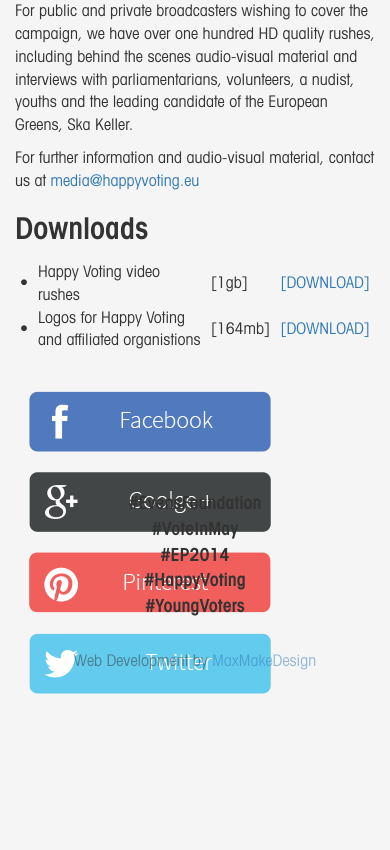
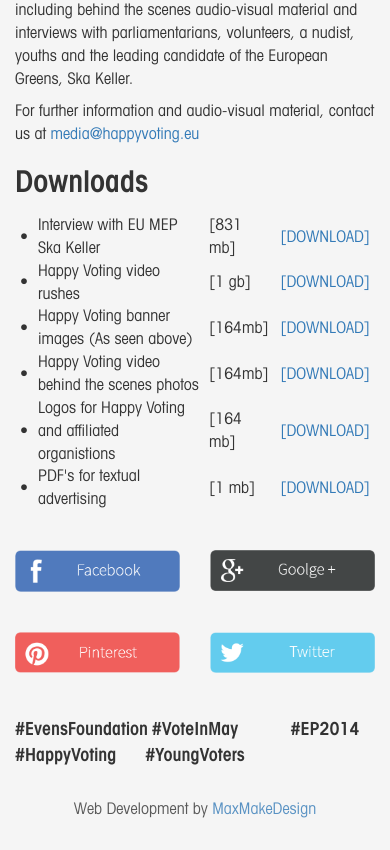
Before and after one commit to maxmumford/pluscampaigns, a Flask app: page /media in a window 390 px wide; the page is wider, and only the part inside the window is pictured. Shown: the part 1685-2535 px from the top of that part. Before the commit the page ends 2379 px from the top of that part, so only its background shows below. Run offline with Flask 2, Linux system fonts and the light colour scheme; some libraries are stand-ins or nearby versions.

Commit message:
[ADD] mobile optimization and fixes for firefox [ADD] real links to media page

```diff
--- a/app/static/css/site.css
+++ b/app/static/css/site.css
@@ -119,18 +177,35 @@ ul.flashes li {
 	background-color: #ccc;
 }
 
-.share {
+body .footer-icons-home {
+	display: none;
+}
+
+body.home .footer-icons-home{
+	display: block;
+	height: 112px;
+}
+
+footer .share {
 	max-width: 300px;
 	text-align: center;
 	margin: 20px 0px;
 }
 
+@media(max-width:992px){
+	footer .share img {
+		max-width: 179px;
+	}
+}
+
+@media(max-width: 768px){
+	footer .share img {
+		max-width: 100%;
+	}
+}
+
 footer {
 	margin-top: 20px;
-}
-
-footer #icons {
-	height: 119px;
 }
 
 footer #hash-tags {
@@ -147,7 +222,7 @@ footer #hash-tags a {
 #web-dev-by {
 	text-align: center;
 	margin: 30px 0px 30px 0px;
-	opacity: .50;
+	opacity: .80;
 }
 
 #web-dev-by:hover {
--- a/app/templates/about.html
+++ b/app/templates/about.html
@@ -7,6 +7,6 @@
 	Whatever your opinion of the EU may be, the EU makes decisions that influence your daily life. Being involved in these decisions is therefore important for you and for the society you live in. We want you to be able to tell decision-makers where their focus should be, and start discussing with politicians on how you see the future! We will help by building a relationship with policymakers and letting them know that your voice needs to be heard.
 </p>
 <p>
-	Through the League of Young Voters, you will find all the information you need in order to vote in an informed way; make yourself heard and; select the leaders that you feel represent you best. <a href="/donate">Click here to donate to help the cause!</a>
+	Through the League of Young Voters, you will find all the information you need in order to vote in an informed way; make yourself heard and; select the leaders that you feel represent you best.
 </p>
 {% endblock %}
--- a/app/templates/layouts/base.html
+++ b/app/templates/layouts/base.html
@@ -15,7 +15,6 @@
 		<script src="//ajax.googleapis.com/ajax/libs/jquery/1.11.0/jquery.min.js"></script>
 		<script src="//cdnjs.cloudflare.com/ajax/libs/jquery-easing/1.3/jquery.easing.min.js"></script>
 		<script type="text/javascript" src="//netdna.bootstrapcdn.com/bootstrap/3.1.1/js/bootstrap.min.js"></script>
-		<script type="text/javascript" src="/static/js/base.js"></script>
 
 		<!-- HTML5 Shim and Respond.js IE8 support of HTML5 elements and media queries -->
 		<!-- WARNING: Respond.js doesn't work if you view the page via file:// -->
@@ -23,6 +22,13 @@
 	    	<script src="https://oss.maxcdn.com/libs/html5shiv/3.7.0/html5shiv.js"></script>
 	    	<script src="https://oss.maxcdn.com/libs/respond.js/1.4.2/respond.min.js"></script>
 		<![endif]-->
+
+		{% if 'white' in request.args %}
+		<style>
+			body.home {background-color: #f5f5f5;}
+		</style>
+		{% endif %}
+
   	</head>
   	<body{% if title == 'Home' %} class="home"{% endif %}>
 
@@ -31,17 +37,19 @@
 				<div class="row">
 
 					<div id="like-follow" class="col-md-4">
-						<div class="row">
-							<div id="like" class="col-md-6">
-								<iframe src="//www.facebook.com/plugins/like.php?href=https%3A%2F%2Fdevelopers.facebook.com%2Fdocs%2Fplugins%2F&amp;width&amp;layout=button&amp;action=like&amp;show_faces=false&amp;share=false&amp;height=35" scrolling="no" frameborder="0" style="border:none; overflow:hidden; height:35px;" allowTransparency="true"></iframe>
-							</div>
-							<div id="follow" class="col-md-6">
-								<a href="https://twitter.com/twitterapi" class="twitter-follow-button" data-show-count="false" data-lang="en">Follow @twitterapi</a>
-								<script>
-									!function(d,s,id){var js,fjs=d.getElementsByTagName(s)[0];if(!d.getElementById(id)){js=d.createElement(s);js.id=id;js.src="//platform.twitter.com/widgets.js";fjs.parentNode.insertBefore(js,fjs);}}(document,"script","twitter-wjs");
-								</script>
-							</div>
-						</div>
+						<table>
+							<tr>
+								<td id="like">
+									<iframe src="//www.facebook.com/plugins/like.php?href=https%3A%2F%2Fdevelopers.facebook.com%2Fdocs%2Fplugins%2F&amp;width&amp;layout=button&amp;action=like&amp;show_faces=false&amp;share=false&amp;height=35" scrolling="no" frameborder="0" style="border:none; overflow:hidden; height:35px;" allowTransparency="true"></iframe>
+								</td>
+								<td id="follow">
+									<a href="https://twitter.com/twitterapi" class="twitter-follow-button" data-show-count="false" data-lang="en">Follow @twitterapi</a>
+									<script>
+										!function(d,s,id){var js,fjs=d.getElementsByTagName(s)[0];if(!d.getElementById(id)){js=d.createElement(s);js.id=id;js.src="//platform.twitter.com/widgets.js";fjs.parentNode.insertBefore(js,fjs);}}(document,"script","twitter-wjs");
+									</script>
+								</td>
+							</tr>
+						</table>
 					</div>
 
 					<div id="title-slogan" class="col-md-4">
@@ -76,8 +84,8 @@
 						<ul class="nav navbar-nav">
 							<li {{ menu_active('campaign') | safe }}><a href="/campaign">Your Campaign</a></li>
 							<li {{ menu_active('about') | safe }}><a href="/about">Young Voters</a></li>
+							<li {{ menu_active('take-action') | safe }}><a href="/take-action">Take Action</a></li>
 							<li {{ menu_active('media') | safe }}><a href="/media">Media</a></li>
-							<li {{ menu_active('take-action') | safe }}><a href="/take-action">Take Action</a></li>
 						</ul>
 					</div>
 				</div>
@@ -98,27 +106,33 @@
 			{% block content %}{% endblock %}
 		</main>
 
+		<div class="visible-xs visible-sm footer-icons-home"></div>
+
 		<footer class="container">
 			<div class="row" id="icons">
-				<div class="col-md-3 share">
+				<div class="col-md-3 col-sm-3 col-xs-6 share">
 					<a href=""><img src="/static/images/base/facebook.png" /></a>
 				</div>
-				<div class="col-md-3 share">
+				<div class="col-md-3 col-sm-3 col-xs-6 share">
 					<a href=""><img src="/static/images/base/google-plus.png" /></a>
 				</div>
-				<div class="col-md-3 share">
+				<div class="clearfix visible-xs"></div>
+				<div class="col-md-3 col-sm-3 col-xs-6 share">
 					<a href=""><img src="/static/images/base/pinterest.png" /></a>
 				</div>
-				<div class="col-md-3 share">
+				<div class="col-md-3 col-sm-3 col-xs-6 share">
 					<a href=""><img src="/static/images/base/twitter.png" /></a>
 				</div>
 			</div>
+			<br style="clear: both" />
 			<div class="row" id="hash-tags">
-				<div class="col-md-2 col-md-offset-1"><a href="https://twitter.com/search?q=%23EvensFoundation" target="_blank">#EvensFoundation</a></div>
-				<div class="col-md-2"><a href="https://twitter.com/search?q=%23VoteInMay" target="_blank">#VoteInMay</a></div>
-				<div class="col-md-2"><a href="https://twitter.com/search?q=%23EP2014" target="_blank">#EP2014</a></div>
-				<div class="col-md-2"><a href="https://twitter.com/search?q=%23HappyVoting" target="_blank">#HappyVoting</a></div>
-				<div class="col-md-2"><a href="https://twitter.com/search?q=%23YoungVoters" target="_blank">#YoungVoters</a></div>
+				<div class="col-md-2 col-sm-2 col-xs-4 col-md-offset-1 col-sm-offset-1">
+					<a href="https://twitter.com/search?q=%23EvensFoundation" target="_blank">#EvensFoundation</a>
+				</div>
+				<div class="col-md-2 col-sm-2 col-xs-4"><a href="https://twitter.com/search?q=%23VoteInMay" target="_blank">#VoteInMay</a></div>
+				<div class="col-md-2 col-sm-2 col-xs-4"><a href="https://twitter.com/search?q=%23EP2014" target="_blank">#EP2014</a></div>
+				<div class="col-md-2 col-sm-2 col-xs-4"><a href="https://twitter.com/search?q=%23HappyVoting" target="_blank">#HappyVoting</a></div>
+				<div class="col-md-2 col-sm-2 col-xs-4"><a href="https://twitter.com/search?q=%23YoungVoters" target="_blank">#YoungVoters</a></div>
 			</div>
 			<div class="row" id="web-dev-by">
 				<div class="col-md-12">Web Development by <a href="http://maxmakedesign.co.uk" target="_blank">MaxMakeDesign</a></div>
--- a/app/templates/media.html
+++ b/app/templates/media.html
@@ -27,15 +27,39 @@
 	<table class="media">
 		<tr>
 			<td>&#8226;</td>
+			<td>Interview with EU MEP Ska Keller</td>
+			<td>[831 mb]</td>
+			<td><a href="http://elasticbeanstalk-eu-west-1-021357490719.s3.amazonaws.com/media/happy-voting-video-ska-keller-Interview.zip">[DOWNLOAD]</a></td>
+		</tr>
+		<tr>
+			<td>&#8226;</td>
 			<td>Happy Voting video rushes</td>
-			<td>[1gb]</td>
+			<td>[1 gb]</td>
 			<td><a href="http://elasticbeanstalk-eu-west-1-021357490719.s3.amazonaws.com/media/happyvoting-media-rushes.zip">[DOWNLOAD]</a></td>
 		</tr>
 		<tr>
 			<td>&#8226;</td>
+			<td>Happy Voting banner images (As seen above)</td>
+			<td>[164mb]</td>
+			<td><a href="http://elasticbeanstalk-eu-west-1-021357490719.s3.amazonaws.com/media/happyvoting-photos-banners.zip">[DOWNLOAD]</a></td>
+		</tr>
+		<tr>
+			<td>&#8226;</td>
+			<td>Happy Voting video behind the scenes photos</td>
+			<td>[164mb]</td>
+			<td><a href="http://elasticbeanstalk-eu-west-1-021357490719.s3.amazonaws.com/media/happyvoting-photos-behind-the-scenes.zip">[DOWNLOAD]</a></td>
+		</tr>
+		<tr>
+			<td>&#8226;</td>
 			<td>Logos for Happy Voting and affiliated organistions</td>
-			<td>[164mb]</td>
+			<td>[164 mb]</td>
 			<td><a href="http://elasticbeanstalk-eu-west-1-021357490719.s3.amazonaws.com/media/happyvoting-photos-logos.zip">[DOWNLOAD]</a></td>
+		</tr>
+		<tr>
+			<td>&#8226;</td>
+			<td>PDF's for textual advertising</td>
+			<td>[1 mb]</td>
+			<td><a href="http://elasticbeanstalk-eu-west-1-021357490719.s3.amazonaws.com/media/happyvoting-pdf.zip">[DOWNLOAD]</a></td>
 		</tr>
 	</table>
 	{% endblock %}
```
Also changed, not shown: other parts of app/static/css/site.css (+64 -6 lines).
